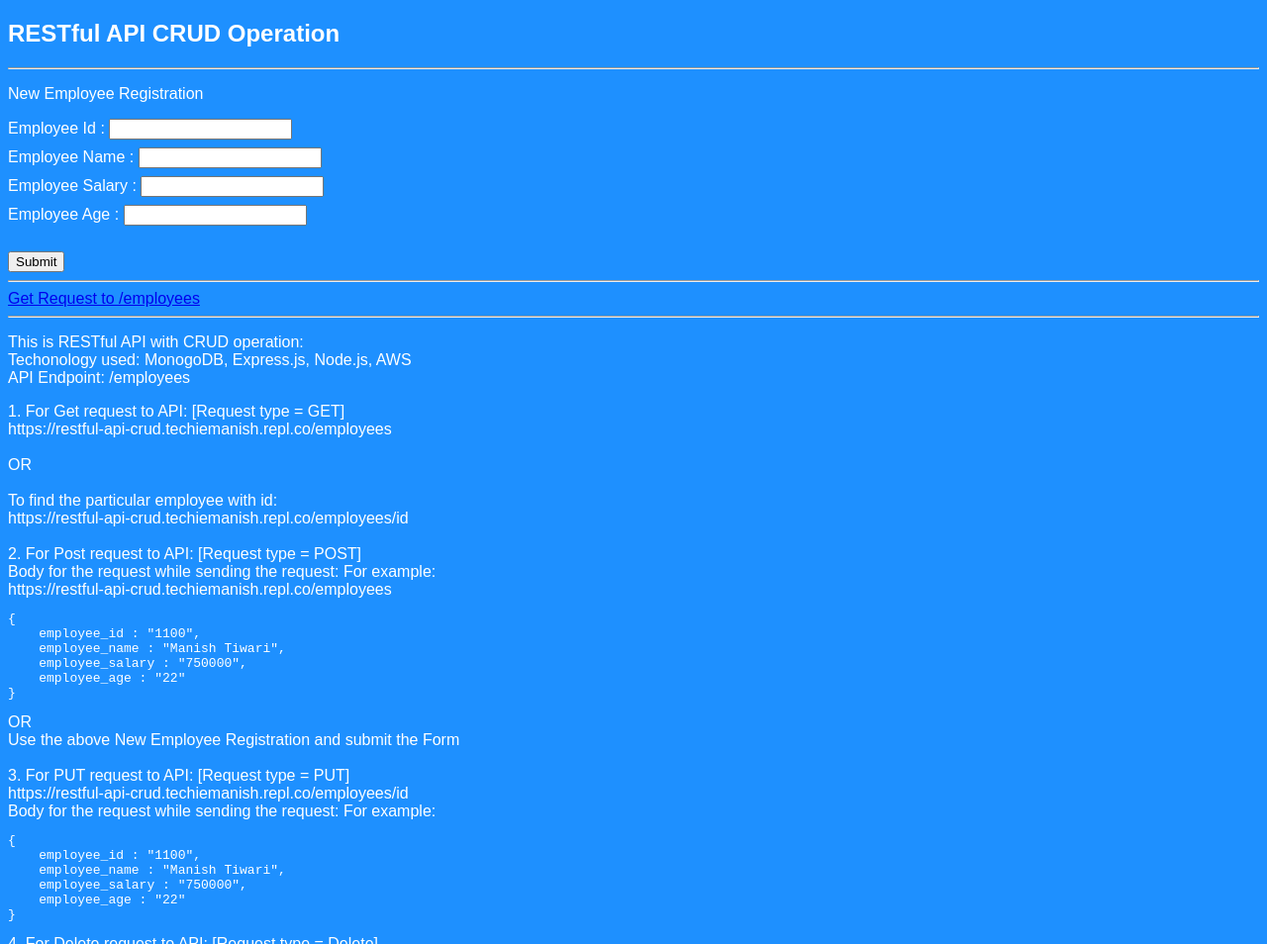
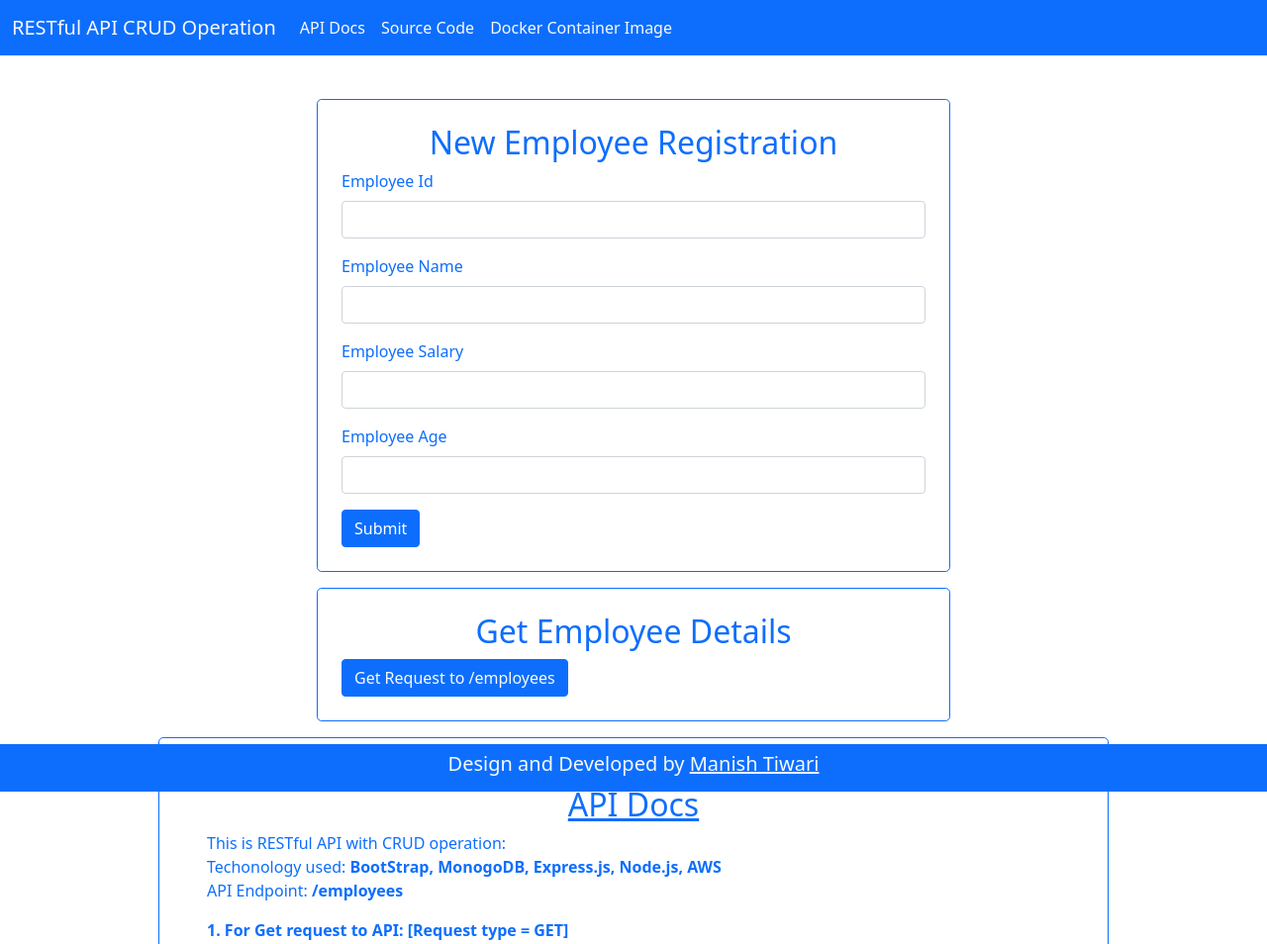
Before and after one commit to techiemanish/restful-api-crud, a website: page views/index.html in a window 1280 px wide. Shown: the top 954 px of the page at 99% size. Drawn offline with nearby package versions, Linux system fonts and the light colour scheme.

Commit message:
UI modification, bootstrap integrated

```diff
--- a/views/index.html
+++ b/views/index.html
@@ -5,36 +5,73 @@
 		<meta name="viewport" content="width=device-width,initial-scale=1">
 		<title>RESTful API CRUD Operation</title>
 		<link rel="stylesheet" href="/public/style.css">
+    <!-- Bootstrap CSS -->
+    <link href="https://cdn.jsdelivr.net/npm/bootstrap@5.1.3/dist/css/bootstrap.min.css" rel="stylesheet" integrity="sha384-1BmE4kWBq78iYhFldvKuhfTAU6auU8tT94WrHftjDbrCEXSU1oBoqyl2QvZ6jIW3" crossorigin="anonymous">
 	</head>
 	<body>
-		<h2>RESTful API CRUD Operation</h2>
-    <hr>
-    <p>New Employee Registration</p>
-     <form action="/employees" method="post">
-      <label>Employee Id :</label>
-      <input type="number" name="employee_id" value=""><br>
-      <label>Employee Name :</label>
-      <input type="text" name="employee_name" value=""><br>
-      <label>Employee Salary :</label>
-      <input type="number" name="employee_salary" value=""><br>
-      <label>Employee Age :</label>
-      <input type="number" name="employee_age" value=""><br><br>
-      <input type="submit" value="Submit">
-    </form>
-    <hr>
-    <a href= "/employees">Get Request to /employees</a>
-    <br/>
-<hr>
+        <nav class="navbar navbar-expand-lg navbar-light fixed-top bg-primary text-light">
+            <div class="container-fluid ">
+              <a class="navbar-brand text-light" href="/">RESTful API CRUD Operation</a>
+              <button class="navbar-toggler" type="button" data-bs-toggle="collapse" data-bs-target="#navbarSupportedContent" aria-controls="navbarSupportedContent" aria-expanded="false" aria-label="Toggle navigation">
+                <span class="navbar-toggler-icon"></span>
+              </button>
+              <div class="collapse navbar-collapse" id="navbarSupportedContent">
+                <ul class="navbar-nav me-auto mb-2 mb-lg-0">
+                  <li class="nav-item">
+                    <a class="nav-link text-light" href="#guide">API Docs</a>
+                  </li>
+                  <li class="nav-item">
+                    <a class="nav-link active text-light" aria-current="page" href="https://github.com/techiemanish/restful-api-crud">Source Code</a>
+                  </li>
+                  <li class="nav-item">
+                    <a class="nav-link text-light" href="https://hub.docker.com/r/techiemanish/restful-api-crud">Docker Container Image</a>
+                  </li>
+                </ul>
+              </div>
+            </div>
+          </nav>
+    <div class = "container w-50 p-4 border border-primary text-primary rounded-3" style="margin-top: 100px;">
+        <form action="/employees" method="post">
+            <center><h2>New Employee Registration</h2></center>
+            <div class="mb-3">
+              <label for="EmployeeId" class="form-label">Employee Id</label>
+              <input type="number" class="form-control" name="employee_id" aria-describedby="employee_id" required>
+            </div>
+            <div class="mb-3">
+                <label for="EmployeeName" class="form-label">Employee Name</label>
+                <input type="text" class="form-control" name="employee_name" aria-describedby="employee_name" required>
+            </div>
+            <div class="mb-3">
+                <label for="EmployeeSalary" class="form-label">Employee Salary</label>
+                <input type="number" class="form-control" name="employee_salary" aria-describedby="employee_salary" required>
+            </div>
+
+            <div class="mb-3">
+                <label for="EmployeeAge" class="form-label">Employee Age</label>
+                <input type="number" class="form-control" name="employee_age" aria-describedby="employee_age" required>
+            </div>
+
+            <button type="submit" class="btn btn-primary">Submit</button>
+          </form>
+    </div>
+
+    <div class = "container w-50 p-4 border border-primary text-primary rounded-3 mt-3">
+        <center><h2>Get Employee Details</h2></center>
+        <a class="btn btn-primary text-light" href= "/employees">Get Request to /employees</a>
+    </div>
+
+<div class = "container w-75 p-5 border border-primary text-primary rounded-3 mt-3" style="margin-bottom: 100px;" id="guide">
+  <center><u><h2>API Docs</h3></u></center>
 <p>This is RESTful API with CRUD operation:<br>
-Techonology used: MonogoDB, Express.js, Node.js, AWS<br>
-API Endpoint: /employees<br></p>
-1. For Get request to API: [Request type = GET]<br>
+    Techonology used: <b>BootStrap, MonogoDB, Express.js, Node.js, AWS</b><br>
+API Endpoint: <b>/employees</b><br></p>
+<b>1. For Get request to API: [Request type = GET]</b><br>
 https://restful-api-crud.techiemanish.repl.co/employees
 <br><br>OR<br><br>
 To find the particular employee with id:<br>
 https://restful-api-crud.techiemanish.repl.co/employees/id<br>
 <br>
-2. For Post request to API: [Request type = POST]<br>
+<b>2. For Post request to API: [Request type = POST]</b><br>
 Body for the request while sending the request: For example:<br>
 https://restful-api-crud.techiemanish.repl.co/employees<br>
 <pre>{
@@ -46,7 +83,7 @@ https://restful-api-crud.techiemanish.repl.co/employees<br>
 OR<br>
 Use the above New Employee Registration and submit the Form<br>
 <br>
-3. For PUT request to API: [Request type = PUT]<br>
+<b>3. For PUT request to API: [Request type = PUT]</b><br>
 https://restful-api-crud.techiemanish.repl.co/employees/id<br>
 Body for the request while sending the request: For example:<br>
 <pre>{
@@ -56,10 +93,18 @@ Body for the request while sending the request: For example:<br>
     employee_age : "22"
 }</pre>
 
-4. For Delete request to API: [Request type = Delete]<br>
+<b>4. For Delete request to API: [Request type = Delete]</b><br>
 https://restful-api-crud.techiemanish.repl.co/employees/id<br>
 
+</div>
 
+<footer class="container-fluid fixed-bottom bg-primary text-light p-2">
+    <h5><center>Design and Developed by <a class="text-light"href="https://github.com/techiemanish">Manish Tiwari</a></center></h5>
+</footer>
+
+<script src="https://cdn.jsdelivr.net/npm/bootstrap@5.1.3/dist/js/bootstrap.bundle.min.js"
+    integrity="sha384-ka7Sk0Gln4gmtz2MlQnikT1wXgYsOg+OMhuP+IlRH9sENBO0LRn5q+8nbTov4+1p"
+    crossorigin="anonymous"></script>
 	</body>
 
 </html>
```
Also changed, not shown: 1 other file.
